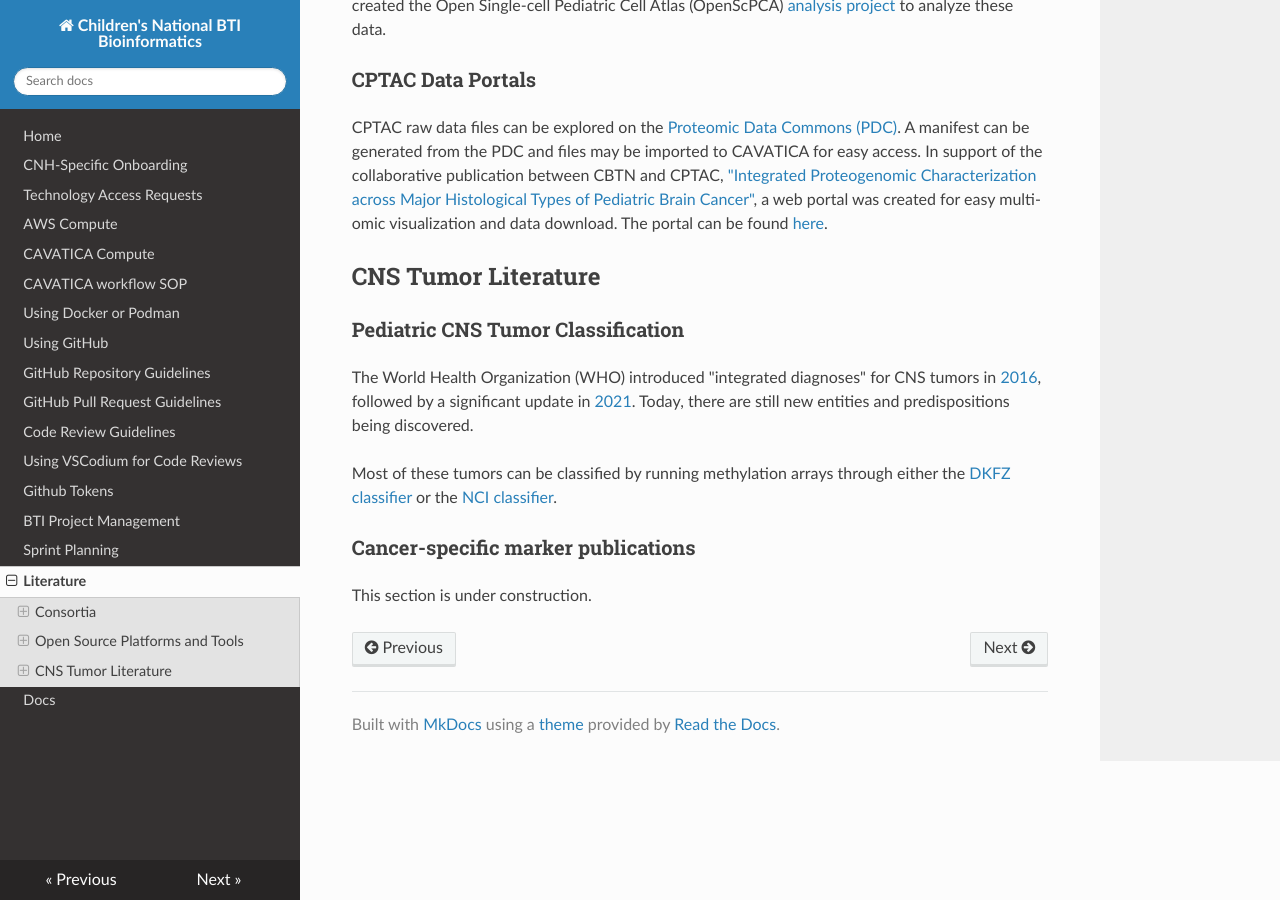
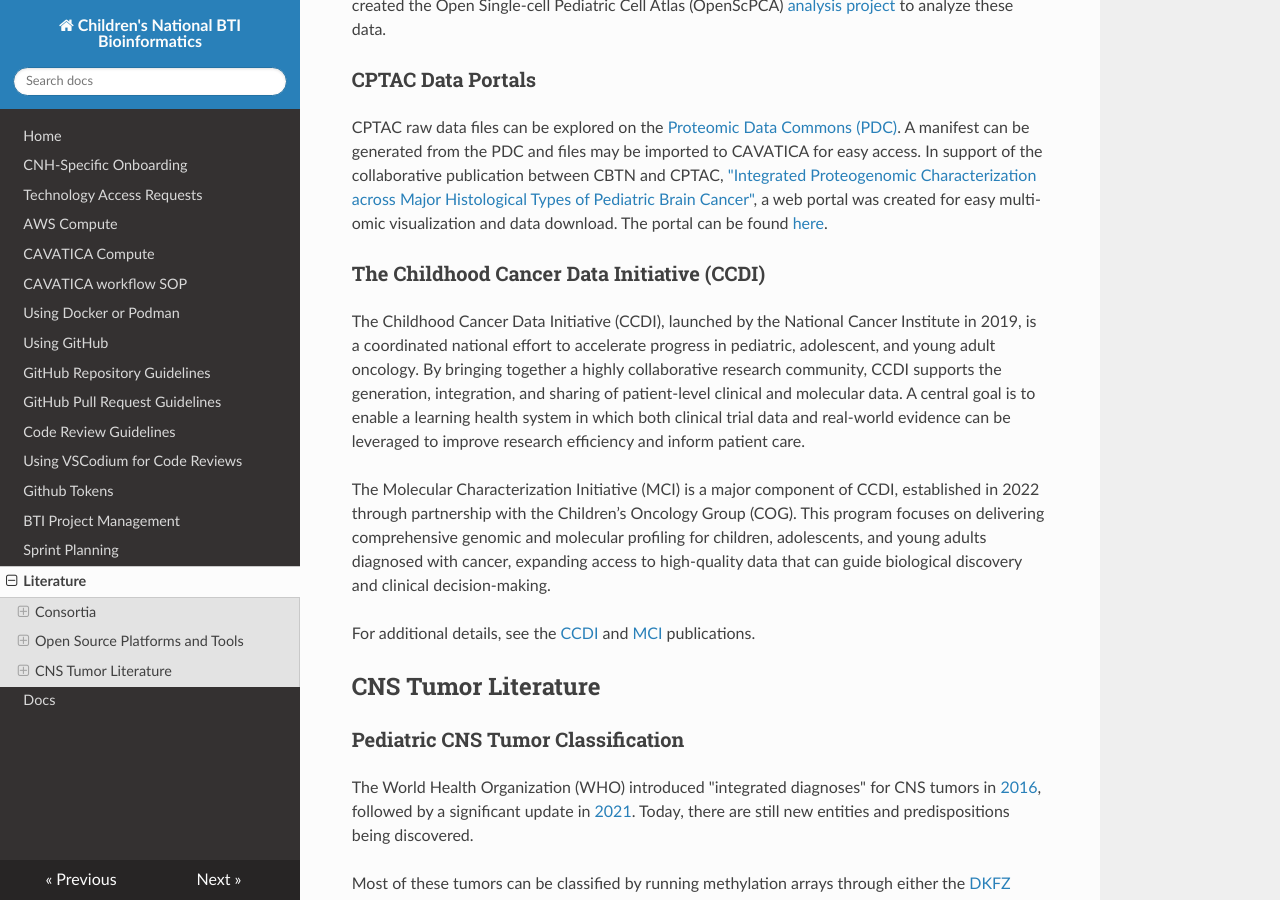
Before and after one commit to childrens-bti/bti-bfx-docs, an MkDocs documentation site: the page built from docs/literature.md, in a window 1280 px wide and 900 px high, scrolled down 1394 px. Built offline with MkDocs 1.6.1, drawn with Linux system fonts in a browser that asks for light colours; nearby versions of some CDN libraries.

Commit message:
add MCI/CCDI pubs

```diff
--- a/docs/literature.md
+++ b/docs/literature.md
@@ -48,6 +48,16 @@ A manifest can be generated from the PDC and files may be imported to CAVATICA f
 In support of the collaborative publication between CBTN and CPTAC, ["Integrated Proteogenomic Characterization across Major Histological Types of Pediatric Brain Cancer"](https://pubmed.ncbi.nlm.nih.gov/33242424/), a web portal was created for easy multi-omic visualization and data download.
 The portal can be found [here](https://pbt.cptac-data-view.org/).
 
+### The Childhood Cancer Data Initiative (CCDI)
+The Childhood Cancer Data Initiative (CCDI), launched by the National Cancer Institute in 2019, is a coordinated national effort to accelerate progress in pediatric, adolescent, and young adult oncology.
+By bringing together a highly collaborative research community, CCDI supports the generation, integration, and sharing of patient-level clinical and molecular data.
+A central goal is to enable a learning health system in which both clinical trial data and real-world evidence can be leveraged to improve research efficiency and inform patient care.
+
+The Molecular Characterization Initiative (MCI) is a major component of CCDI, established in 2022 through partnership with the Children’s Oncology Group (COG).
+This program focuses on delivering comprehensive genomic and molecular profiling for children, adolescents, and young adults diagnosed with cancer, expanding access to high-quality data that can guide biological discovery and clinical decision-making.
+
+For additional details, see the [CCDI](https://ascopubs.org/doi/10.1200/JCO.22.02208) and [MCI](https://pmc.ncbi.nlm.nih.gov/articles/PMC12360469/) publications.
+
 ## CNS Tumor Literature
 
 ### Pediatric CNS Tumor Classification
```
